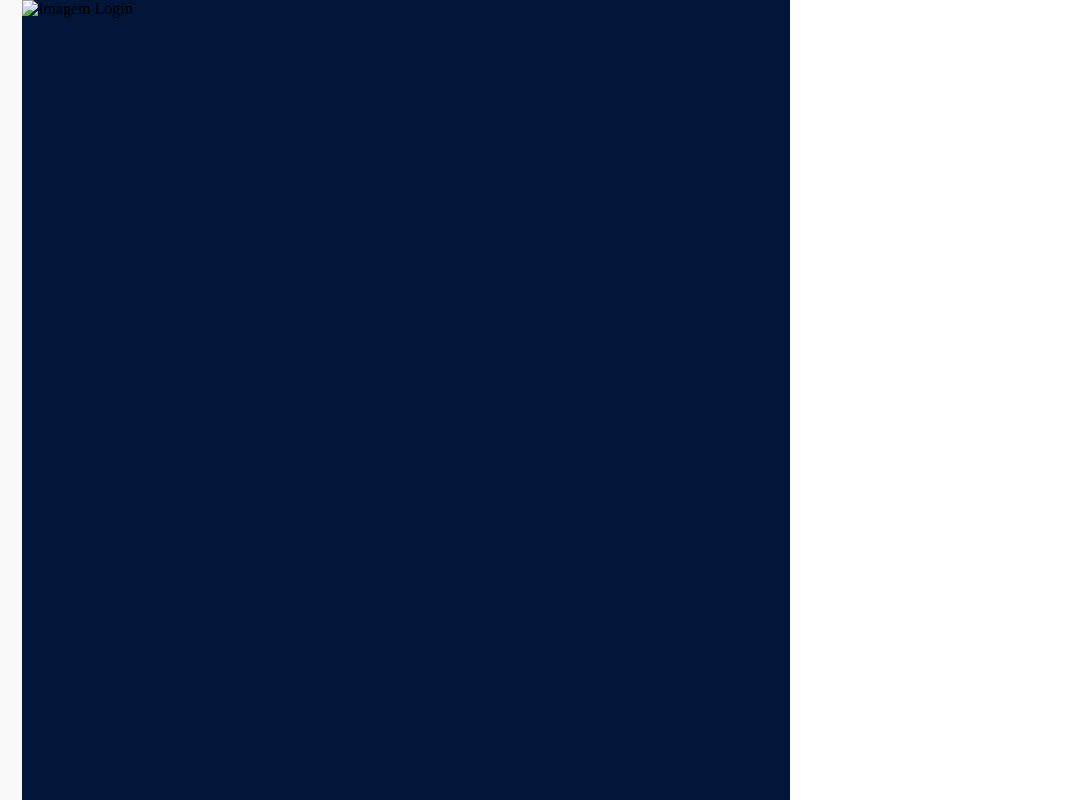
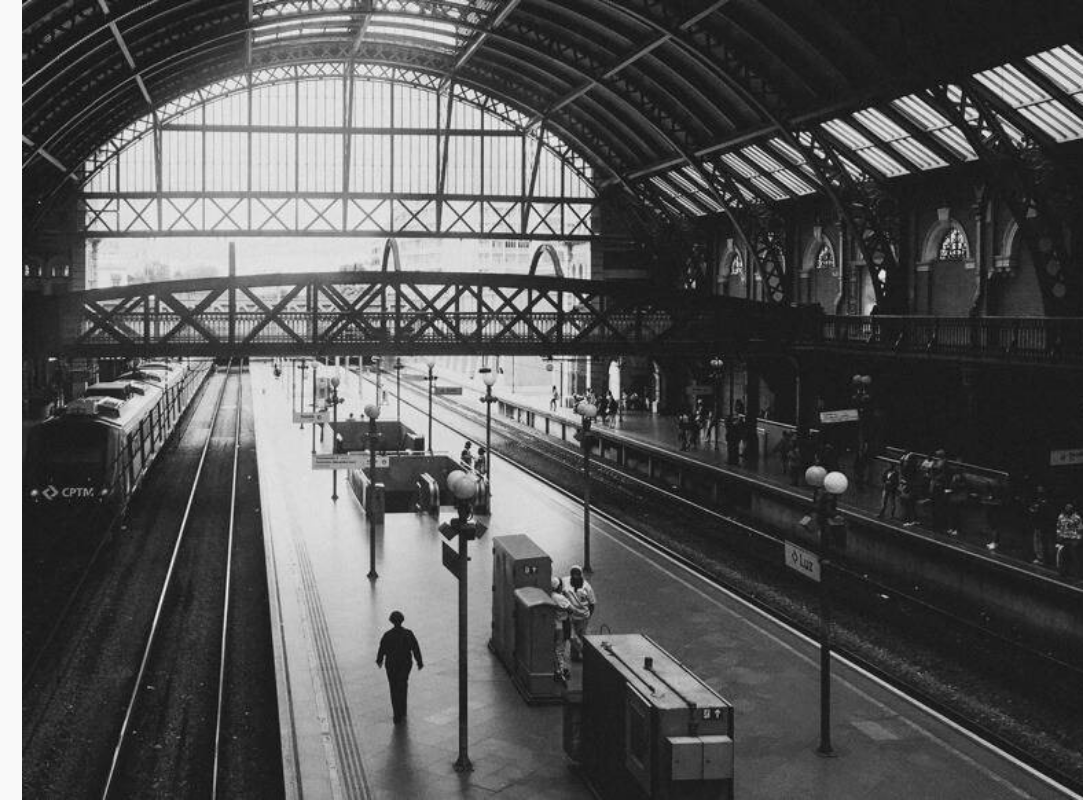
Before and after one commit to Qquehue/Console-Tech-Consulting, a plain HTML site: page site/public/login.html in a window 1280 px wide. Shown: the full height of the page, 490-1573 px from the left, 1083 px wide, since content can reach past the window. Drawn offline with Linux system fonts and the light colour scheme.

Commit message:
tela login finalizada

```diff
--- a/site/public/login.html
+++ b/site/public/login.html
@@ -57,7 +57,7 @@
 <!-- Início da Imagem Login -->
 
     <div class="imagem_login">
-        <img src="css/img/Estação da Luz.jpg" alt="Imagem Login">
+        <img src="css/img/imagem login.jpg" alt="Imagem Login">
         <!-- <label><img src="css/img/logo branco.png" alt="Logo CTC"></label> -->
     </div>
 
```
Also changed, not shown: site/public/css/img/imagem login.jpg (renamed from site/public/css/img/imgagem login.jpg).
